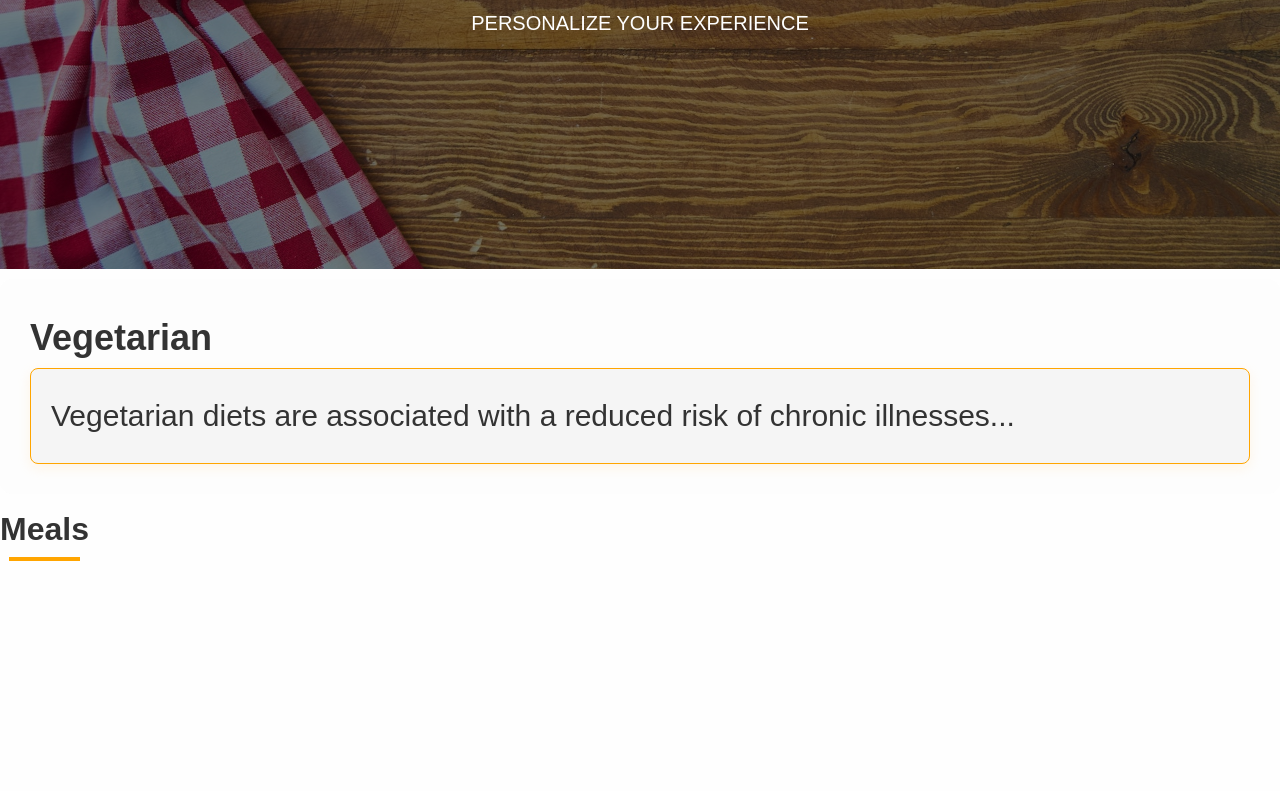
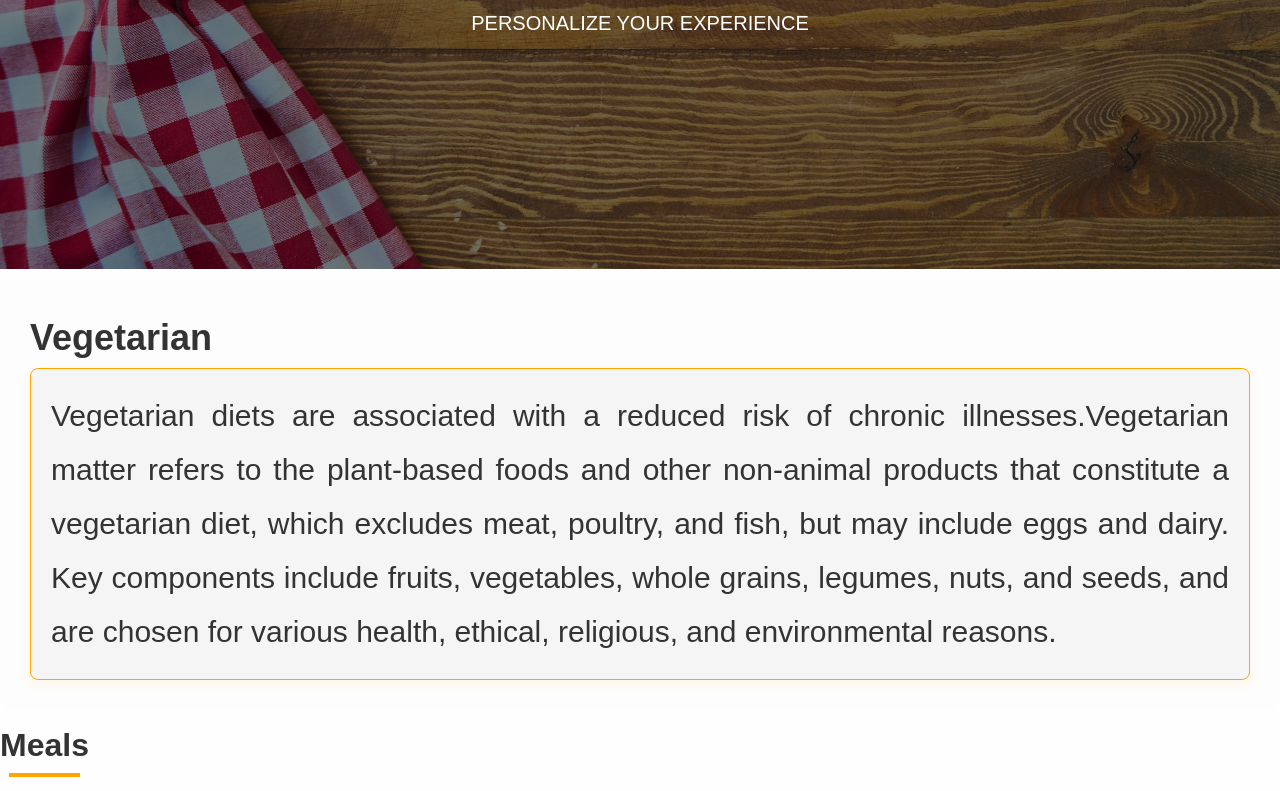
Before and after one commit to supriyachedimala/MealFinder-Js, a plain HTML site: page Mealfinder-js/vegetarian.html in a window 1280 px wide. Shown: the part 509-1300 px from the top of the page. Before the commit the page ends 1084 px from the top, so only its background shows below. Drawn offline with Linux system fonts and the light colour scheme; no server answers.

Commit message:
MealFinder-js

```diff
--- a/Mealfinder-js/vegetarian.html
+++ b/Mealfinder-js/vegetarian.html
@@ -118,7 +118,7 @@
 
   <section class="intro">
     <h2>Vegetarian</h2>
-    <p class="desc">Vegetarian diets are associated with a reduced risk of chronic illnesses...</p>
+    <p class="desc">Vegetarian diets are associated with a reduced risk of chronic illnesses.Vegetarian matter refers to the plant-based foods and other non-animal products that constitute a vegetarian diet, which excludes meat, poultry, and fish, but may include eggs and dairy. Key components include fruits, vegetables, whole grains, legumes, nuts, and seeds, and are chosen for various health, ethical, religious, and environmental reasons. </p>
   </section>
 
   <h1 class="mea">Meals</h1>
```
